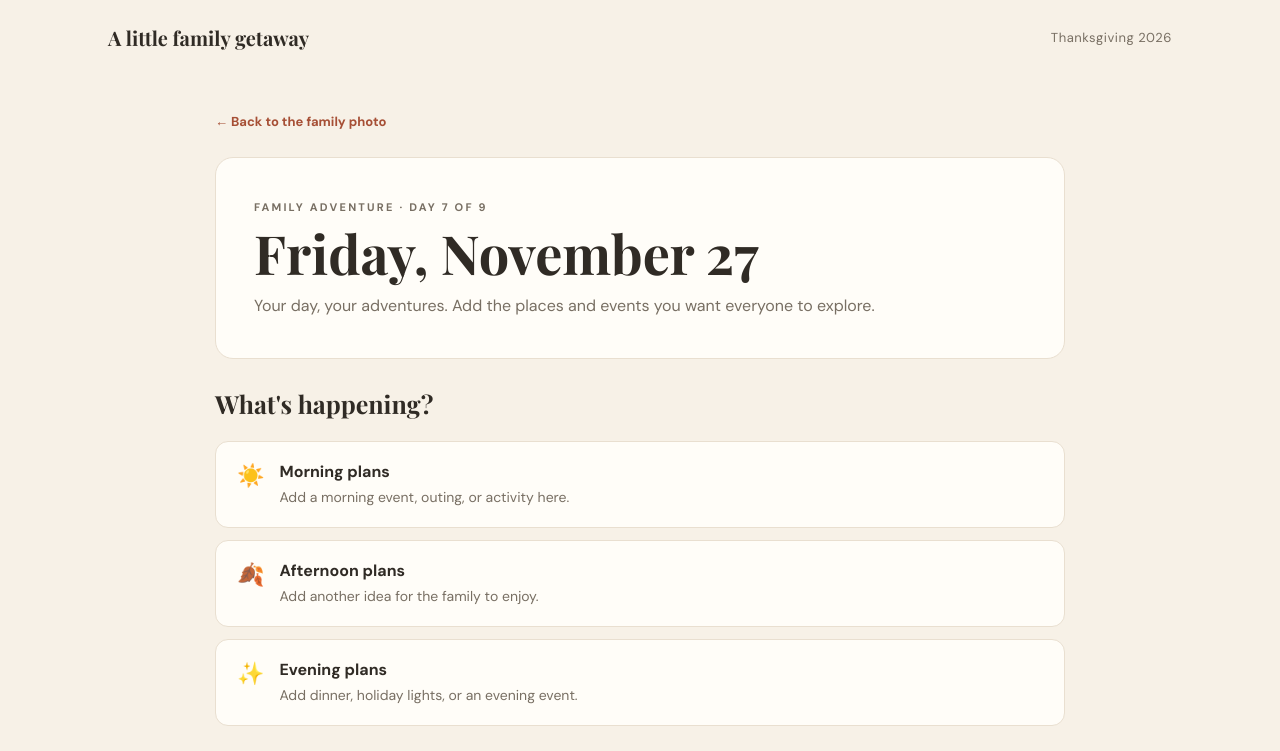
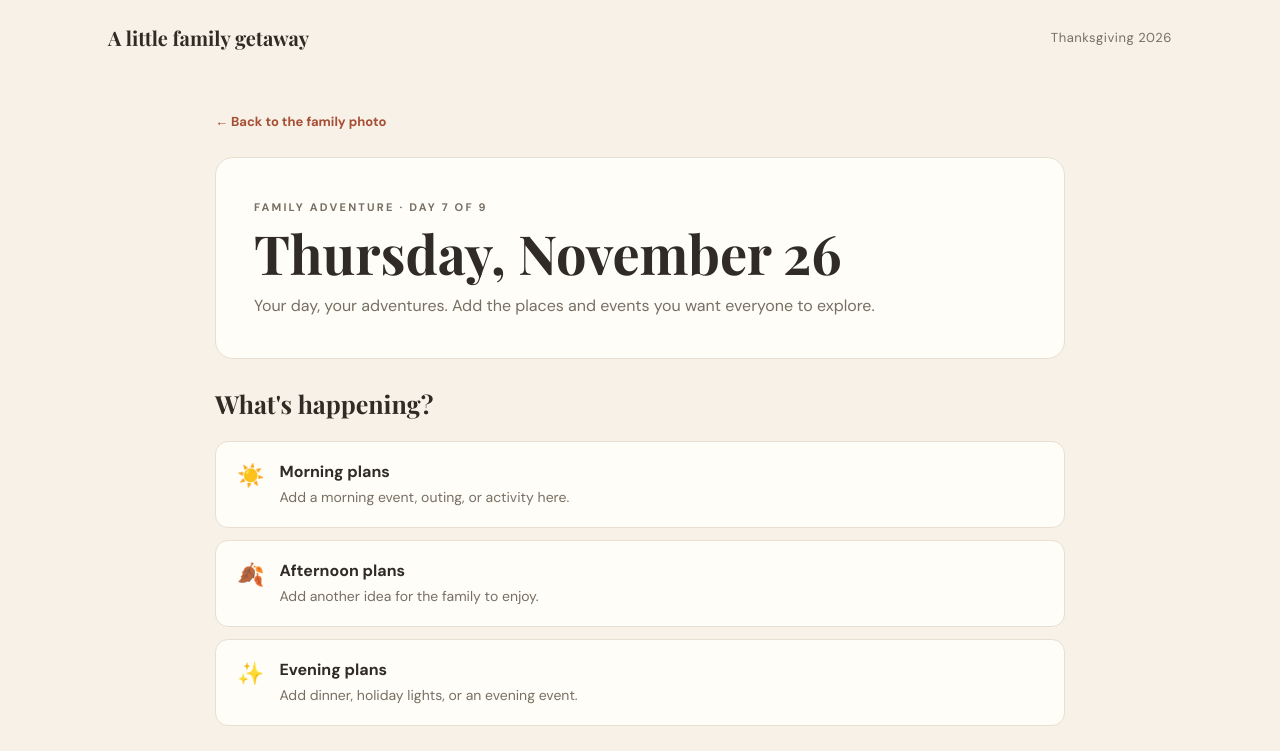
Before and after one commit to sleonny/Thanksgiving, a plain HTML site: page pages/day-7.html in a window 1280 px wide. Shown: the top 751 px of the page. Drawn offline with nearby package versions, Linux system fonts and the light colour scheme; a web font is replaced by a local one.

Commit message:
Correct family visit dates to November 20–28

```diff
--- a/pages/day-7.html
+++ b/pages/day-7.html
@@ -1,8 +1,8 @@
 <!DOCTYPE html>
-<html lang="en"><head><meta charset="UTF-8"><meta name="viewport" content="width=device-width, initial-scale=1"><title>Friday, November 27 | Family Guide</title><link rel="stylesheet" href="../style.css"></head>
+<html lang="en"><head><meta charset="UTF-8"><meta name="viewport" content="width=device-width, initial-scale=1"><title>Thursday, November 26 | Family Guide</title><link rel="stylesheet" href="../style.css"></head>
 <body><header class="site-header"><a class="brand" href="../index.html">A little family getaway</a><span class="header-note">Thanksgiving 2026</span></header>
 <main class="day-main"><a class="back-link" href="../index.html">← Back to the family photo</a>
-<section class="day-hero"><p class="eyebrow">FAMILY ADVENTURE · DAY 7 OF 9</p><h1>Friday, November 27</h1><p>Your day, your adventures. Add the places and events you want everyone to explore.</p></section>
+<section class="day-hero"><p class="eyebrow">FAMILY ADVENTURE · DAY 7 OF 9</p><h1>Thursday, November 26</h1><p>Your day, your adventures. Add the places and events you want everyone to explore.</p></section>
 <section class="plan-section"><h2>What's happening?</h2><div class="activity-list">
 <article class="activity"><div class="activity-icon">☀️</div><div><h3>Morning plans</h3><p>Add a morning event, outing, or activity here.</p></div></article>
 <article class="activity"><div class="activity-icon">🍂</div><div><h3>Afternoon plans</h3><p>Add another idea for the family to enjoy.</p></div></article>
```
